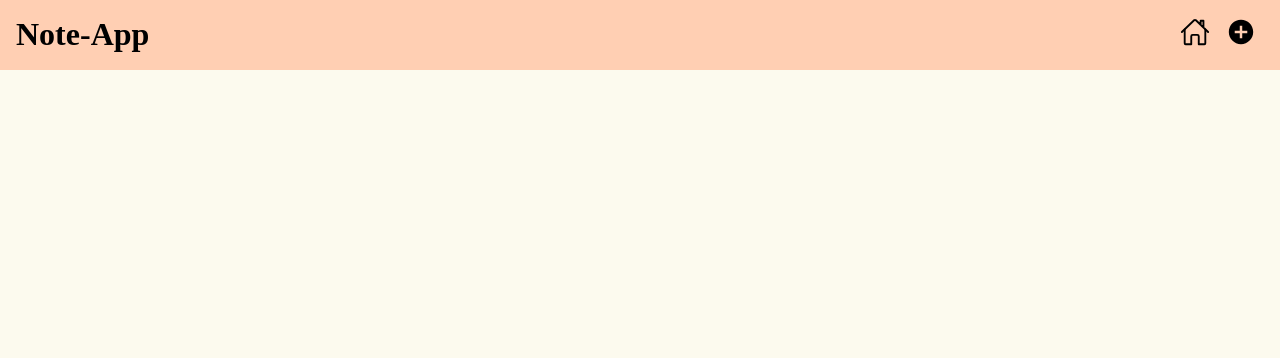
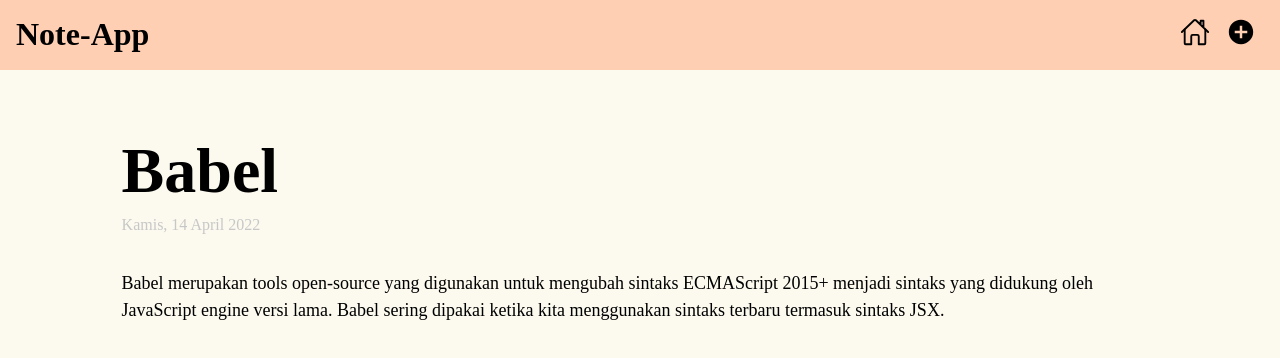
Before and after one commit to muhammadderi/muder-note, a React (Vite) app: page /detail/notes-1 in a window 1280 px wide. Before the commit this address had no page. Shown: the top 358 px of the page. Built offline with nearby package versions, Linux system fonts and the light colour scheme; a web font is replaced by a local one.

Commit message:
detail-page

```diff
--- a/src/component/NoteApp.jsx
+++ b/src/component/NoteApp.jsx
@@ -6,6 +6,7 @@
 import { Route, Routes } from 'react-router-dom';
 import HomePage from '../pages/HomePage';
 import AddPage from '../pages/AddPage';
+import NoteDetail from './NoteDetail';
 
 
 function NoteApp() {
@@ -19,6 +20,7 @@
         <Routes>
             <Route path='/' element={<HomePage />} />
             <Route path='/add' element={<AddPage />} />
+            <Route path="/detail/:id" element={<NoteDetail />} />
         </Routes>
         </main>
     </div>
--- /dev/null
+++ b/src/component/NoteDetail.jsx
@@ -0,0 +1,25 @@
+import React from 'react';
+import {showFormattedDate} from "../utils/index";
+import { useParams } from 'react-router-dom';
+import { getNote } from '../utils/local-data';
+
+
+function NoteDetail({title, body, createdAt}) {
+ const {id} = useParams();
+ const note = getNote(id);
+
+ if(!note) {
+  return <p>Note not found!</p>
+ }
+
+  return (
+    <div className="detail-page">
+      <h3 className="detail-page__title">{note.title}</h3>
+      <p className="detail-page__createdAt">{showFormattedDate(note.createdAt)}</p>
+      <p className="detail-page__body">{note.body}</p>
+    </div>
+  )
+}
+
+
+export default NoteDetail;
--- a/src/component/NoteItemBody.jsx
+++ b/src/component/NoteItemBody.jsx
@@ -2,6 +2,7 @@
 import DeleteButton from "./DeleteButton";
 import ModalConfirmation from "./ModalConfirmation";
 import { useState } from "react";
+import { Link } from "react-router-dom";
 
 function NoteItemBody({ title, body, createdAt, id, onDelete }) {
   const [isModalOpen, setIsModalOpen] = useState(false);
@@ -18,17 +19,22 @@
       onDelete(selectedNoteId); // Call the parent onDelete function
     }
     setIsModalOpen(false); // Close the modal
+    alert('Catatan berhasil di delete :)');
   };
 
   // Close the modal without deleting
   const handleCloseModal = () => {
     setIsModalOpen(false);
   };
+
   return (
     <div className="note-item__body">
       <div className="note-item">
         <div className="note-mix">
-          <h3 className="note-item__title">{title}</h3>
+        <h3 >
+        <Link to={`/detail/${id}`} className="note-item__title">{title}</Link>
+        </h3>
+
           <DeleteButton id={id} onDelete={handleDeleteClick} />
         </div>
         <p className="note-item__body">{body}</p>
--- a/src/styles/style.css
+++ b/src/styles/style.css
@@ -112,8 +112,16 @@
   color: #000;
 }
 
+
 .note-item__title {
   margin: 4px 0;
+  color: #000;
+  text-decoration: none;
+}
+
+.note-item__title:hover {
+  font-weight: bolder;
+  text-transform: uppercase;
 }
 
 .note-item__createdAt {
```
